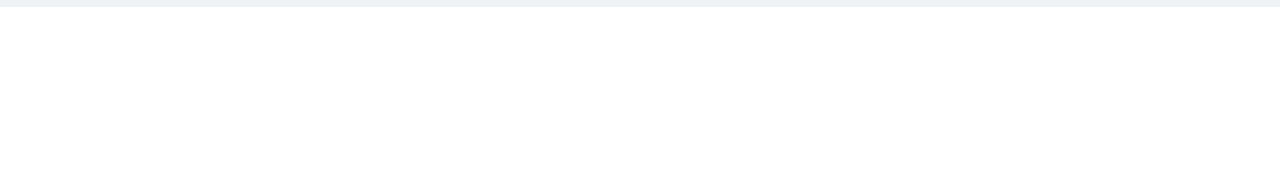
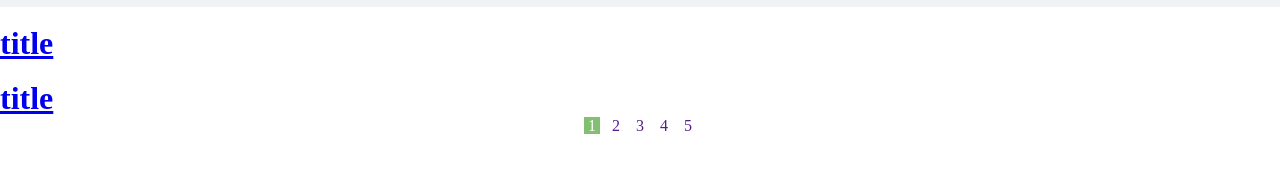
Before and after one commit to zcmk123/duyi, a plain HTML site: page douban/listPage.html in a window 1280 px wide. Shown: the part 135-308 px from the top of the page. Drawn offline with Linux system fonts and the light colour scheme.

Commit message:
20180119

```diff
--- a/douban/css/listPage.css
+++ b/douban/css/listPage.css
@@ -0,0 +1,27 @@
+
+
+.footer-wrap {
+    width: 100%;
+}
+.footer-wrap .changePage {
+    width: 1040px;
+    margin: 0 auto;
+    text-align: center;
+}
+.changePage a {
+    width: 20px;
+    height: 28px;
+    padding: 0px 4px;
+    margin: 2px;
+    text-decoration: none;
+}
+.changePage .active {
+    color: #FFF;
+    background: #83BF73;
+    cursor: normal;
+    pointer-events: none;
+}
+.changePage .non-active:hover{
+    color: #FFF;
+    background: #37a;
+}
--- a/douban/js/index.js
+++ b/douban/js/index.js
@@ -58,7 +58,7 @@
         $('.sub-btn').on('click', function (e) {
             e.preventDefault();
             //console.log(e);
-            window.location.href = '../listPage.html?q=' + $('#input-text').val() + '&page=1';
+            window.location.href = 'listPage.html?q=' + $('#input-text').val() + '&page=1';
         })
     }
 })()
--- a/douban/listPage.html
+++ b/douban/listPage.html
@@ -59,6 +59,35 @@
         <a href="#" class="ad"></a>
     </div>
 
+    <div class="listData">
+        <ul>
+            <li>
+                <a href="#">
+                    <img src="" alt="">
+                    <h1>title</h1>
+                    <p></p>
+                </a>
+            </li>
+            <li>
+                <a href="#">
+                    <img src="" alt="">
+                    <h1>title</h1>
+                    <p></p>
+                </a>
+            </li>
+        </ul>
+    </div>
+
+    <div class="footer-wrap">
+        <div class="changePage">
+            <a href="" class="active">1</a>
+            <a href="" class="non-active">2</a>
+            <a href="" class="non-active">3</a>
+            <a href="" class="non-active">4</a>
+            <a href="" class="non-active">5</a>
+        </div>
+    </div>
+
     <script src="./js/jquery-3.2.1.min.js"></script>
     <script src="./js/index.js"></script>
     <script src="./js/listPage.js"></script>
```
